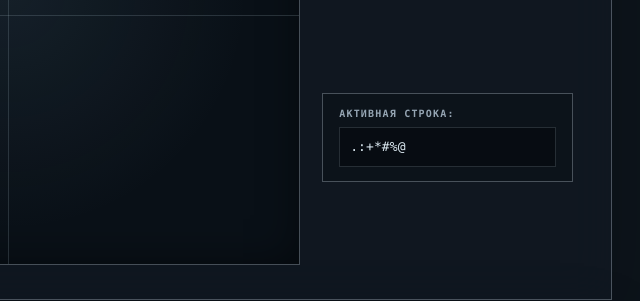
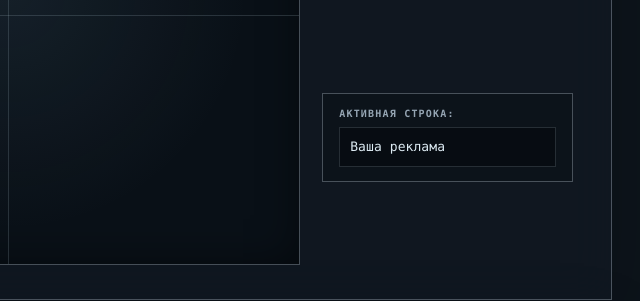
Before and after one commit to kruzoo/projet, a plain HTML site: page index.html in a window 1280 px wide. Shown: the part 1540-1841 px from the top of the page, 640-1280 px from the left. Drawn offline with Linux system fonts and the light colour scheme.

Commit message:
Update index.html

```diff
--- a/index.html
+++ b/index.html
@@ -119,7 +119,7 @@
 
                 <div class="output_crypt">
                     <span>Активная строка:</span>
-                    <code id="output_crypt">.:+*#%@</code>
+                    <code id="output_crypt">Ваша реклама</code>
                 </div>
             </section>
 
```
